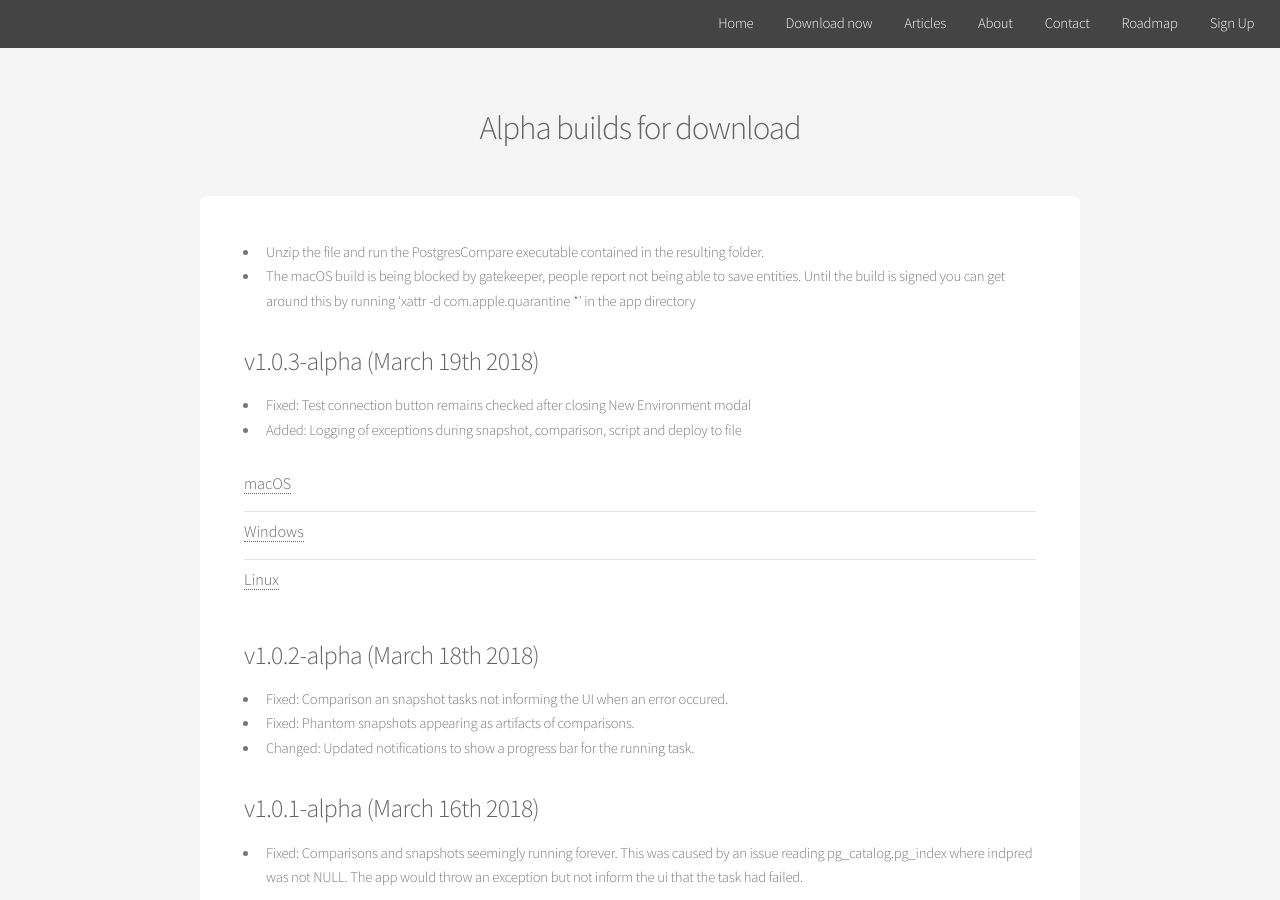
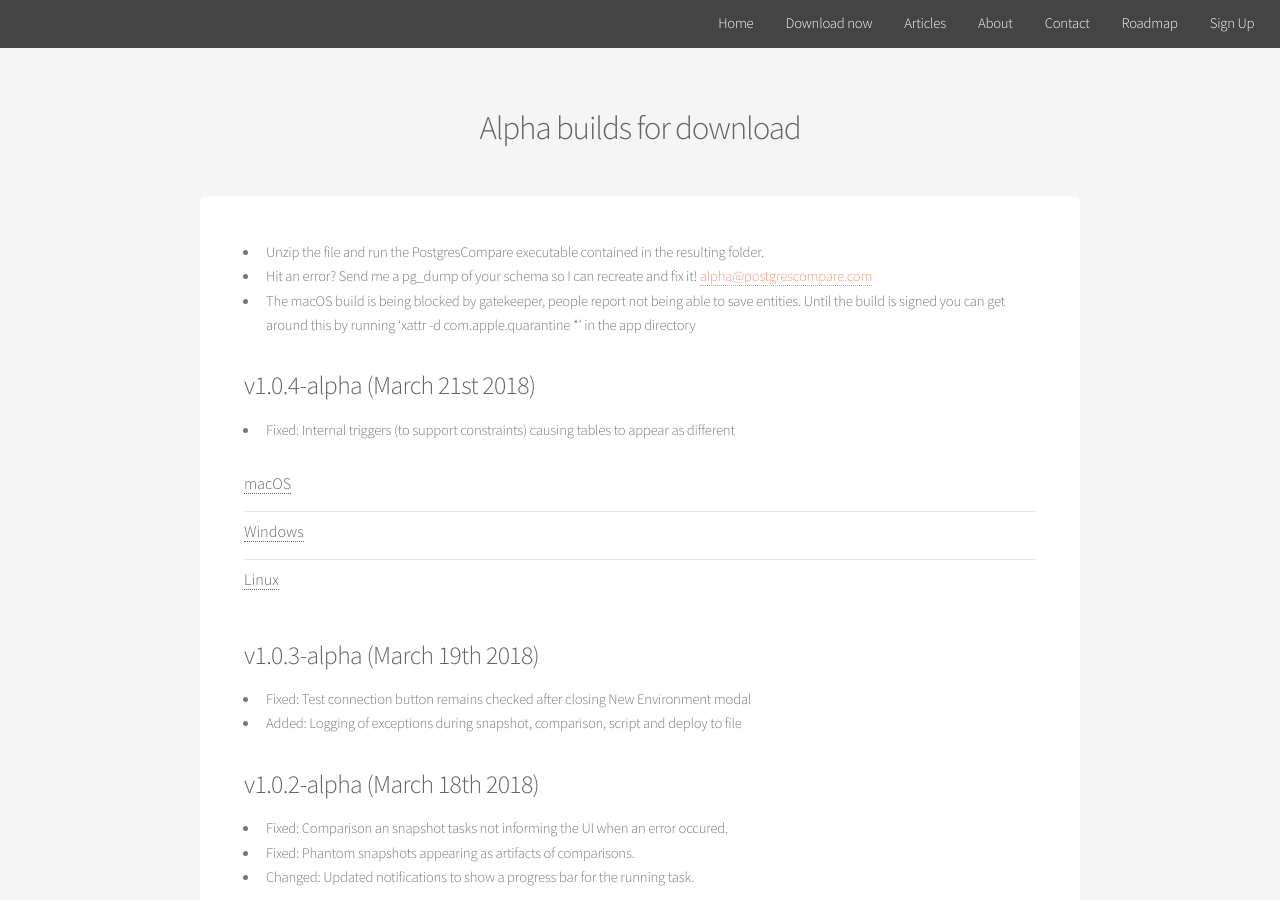
Before and after one commit to sql-migrate/backup2.sql-migrate.github.io, a Jekyll site: the page built from downloads.md, in a window 1280 px wide and 900 px high. Built offline with Jekyll 4.4.1, drawn with Linux system fonts in a browser that asks for light colours.

Commit message:
add 1.0.4-alpha

```diff
--- a/downloads.md
+++ b/downloads.md
@@ -3,35 +3,40 @@
 title: Alpha builds for download
 permalink: /downloads
 ---
--  Unzip the file and run the PostgresCompare executable contained in the resulting folder.
+- Unzip the file and run the PostgresCompare executable contained in the resulting folder.
+- Hit an error? Send me a pg_dump of your schema so I can recreate and fix it! <a href="mailto:alpha@postgrescompare.com">alpha@postgrescompare.com</a>
 - The macOS build is being blocked by gatekeeper, people report not being able to save entities. Until the build is signed you can get around this by running 'xattr -d com.apple.quarantine *' in the app directory
 
-<h3>v1.0.3-alpha (March 19th 2018)</h3>
-  - Fixed: Test connection button remains checked after closing New Environment modal
-  - Added: Logging of exceptions during snapshot, comparison, script and deploy to file
+
+<h3>v1.0.4-alpha (March 21st 2018)</h3>
+  - Fixed: Internal triggers (to support constraints) causing tables to appear as different
   <ul class="alt">
       <li>
         <h4>
           <a class="post-link"
-          onclick="var that=this;ga('send', 'event','Download','macOS 1.0.3-alpha',this.href);setTimeout(function(){location.href=that.href;},200);return false;"
-          href="http://downloads.postgrescompare.com/builds/PostgresCompare-darwin-x64_1.0.3-alpha.zip">macOS</a>
+          onclick="var that=this;ga('send', 'event','Download','macOS 1.0.4-alpha',this.href);setTimeout(function(){location.href=that.href;},200);return false;"
+          href="http://downloads.postgrescompare.com/builds/PostgresCompare-darwin-x64_1.0.4-alpha.zip">macOS</a>
         </h4>
       </li>
       <li>
         <h4>
           <a class="post-link"
-          onclick="var that=this;ga('send', 'event','Download','Windows 1.0.3-alpha',this.href);setTimeout(function(){location.href=that.href;},200);return false;"
-          href="http://downloads.postgrescompare.com/builds/PostgresCompare-win32-x64_1.0.3-alpha.zip">Windows</a>
+          onclick="var that=this;ga('send', 'event','Download','Windows 1.0.4-alpha',this.href);setTimeout(function(){location.href=that.href;},200);return false;"
+          href="http://downloads.postgrescompare.com/builds/PostgresCompare-win32-x64_1.0.4-alpha.zip">Windows</a>
         </h4>
       </li>
       <li>
         <h4>
           <a class="post-link"
-          onclick="var that=this;ga('send', 'event','Download','Linux 1.0.1-alpha',this.href);setTimeout(function(){location.href=that.href;},200);return false;"
-          href="http://downloads.postgrescompare.com/builds/PostgresCompare-linux-x64_1.0.1-alpha.zip">Linux</a>
+          onclick="var that=this;ga('send', 'event','Download','Linux 1.0.4-alpha',this.href);setTimeout(function(){location.href=that.href;},200);return false;"
+          href="http://downloads.postgrescompare.com/builds/PostgresCompare-linux-x64_1.0.4-alpha.zip">Linux</a>
         </h4>
       </li>
   </ul>
+
+<h3>v1.0.3-alpha (March 19th 2018)</h3>
+  - Fixed: Test connection button remains checked after closing New Environment modal
+  - Added: Logging of exceptions during snapshot, comparison, script and deploy to file
 
 <h3>v1.0.2-alpha (March 18th 2018)</h3>
   - Fixed: Comparison an snapshot tasks not informing the UI when an error occured.
--- a/sitemap.xml
+++ b/sitemap.xml
@@ -14,7 +14,7 @@
     </url>
     <url>
         <loc>https://www.postgrescompare.com/downloads</loc>
-        <lastmod>2018-03-19</lastmod>
+        <lastmod>2018-03-21</lastmod>
         <changefreq>always</changefreq>
         <priority>0.7</priority>
     </url>
```
